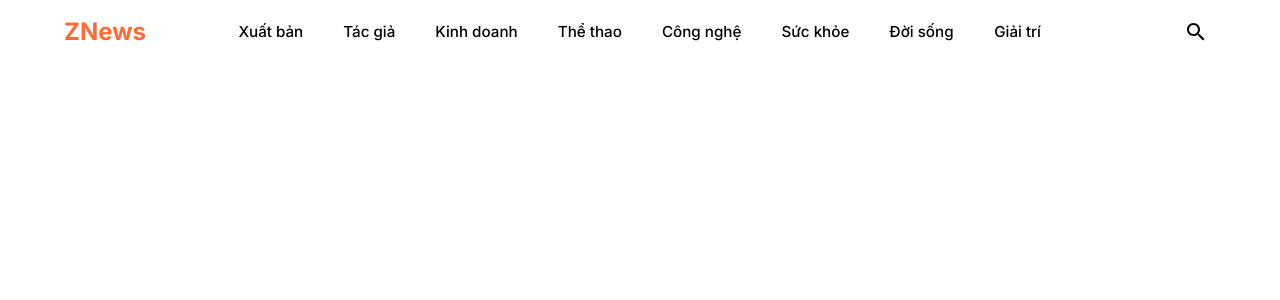
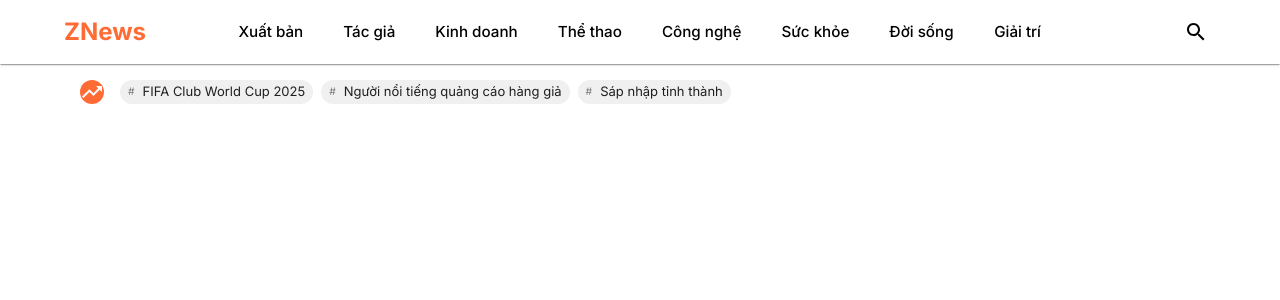
Before and after one commit to lyhuynhnhu/znews_vn, a Next.js app: page / in a window 1280 px wide. Shown: the top 300 px of the page. Built offline with nearby package versions, Linux system fonts and the light colour scheme; what @mui/material-nextjs would draw is missing.

Commit message:
feat: trending

```diff
--- a/app/page.tsx
+++ b/app/page.tsx
@@ -1,10 +1,19 @@
 import React from "react";
+import { Box, Container } from "@mui/material";
 import Header from "@/components/layout/Header";
+import TrendingTag from "@/components/homepage/TrendingTag";
 
 export default async function Home() {
   return (
     <>
       <Header />
+      <Box
+        sx={{ display: "flex", flexDirection: "column", alignItems: "center" }}
+      >
+        <Container maxWidth="lg">
+          <TrendingTag />
+        </Container>
+      </Box>
     </>
   );
 }
--- /dev/null
+++ b/components/homepage/TrendingTag.tsx
@@ -0,0 +1,63 @@
+"use client";
+import { Box, Chip } from "@mui/material";
+import { TrendingUp } from "@mui/icons-material";
+
+const trendingTags = [
+  "FIFA Club World Cup 2025",
+  "Người nổi tiếng quảng cáo hàng giả",
+  "Sáp nhập tỉnh thành",
+];
+
+const TrendingTag = () => {
+  return (
+    <Box
+      sx={{
+        p: 2,
+        borderRadius: 1,
+        display: "flex",
+        alignItems: "center",
+        gap: 2,
+        flexWrap: "wrap",
+      }}
+    >
+      <Box
+        sx={{
+          display: "flex",
+          alignItems: "center",
+          gap: 1,
+          bgcolor: "#ff6b35",
+          borderRadius: "50%",
+        }}
+      >
+        <TrendingUp sx={{ color: "white" }} />
+      </Box>
+
+      <Box sx={{ display: "flex", gap: 1, flexWrap: "wrap" }}>
+        {trendingTags.map((tag, index) => (
+          <Chip
+            key={index}
+            label={tag}
+            size="small"
+            sx={{
+              bgcolor: "#f0f0f0",
+              "&:hover": {
+                bgcolor: "#ff6b35",
+                color: "white",
+              },
+              cursor: "pointer",
+              transition: "all 0.3s ease",
+              "&::before": {
+                content: '"#"',
+                color: "gray",
+                fontSize: "0.8em",
+                paddingLeft: 1,
+              },
+            }}
+          />
+        ))}
+      </Box>
+    </Box>
+  );
+};
+
+export default TrendingTag;
```
